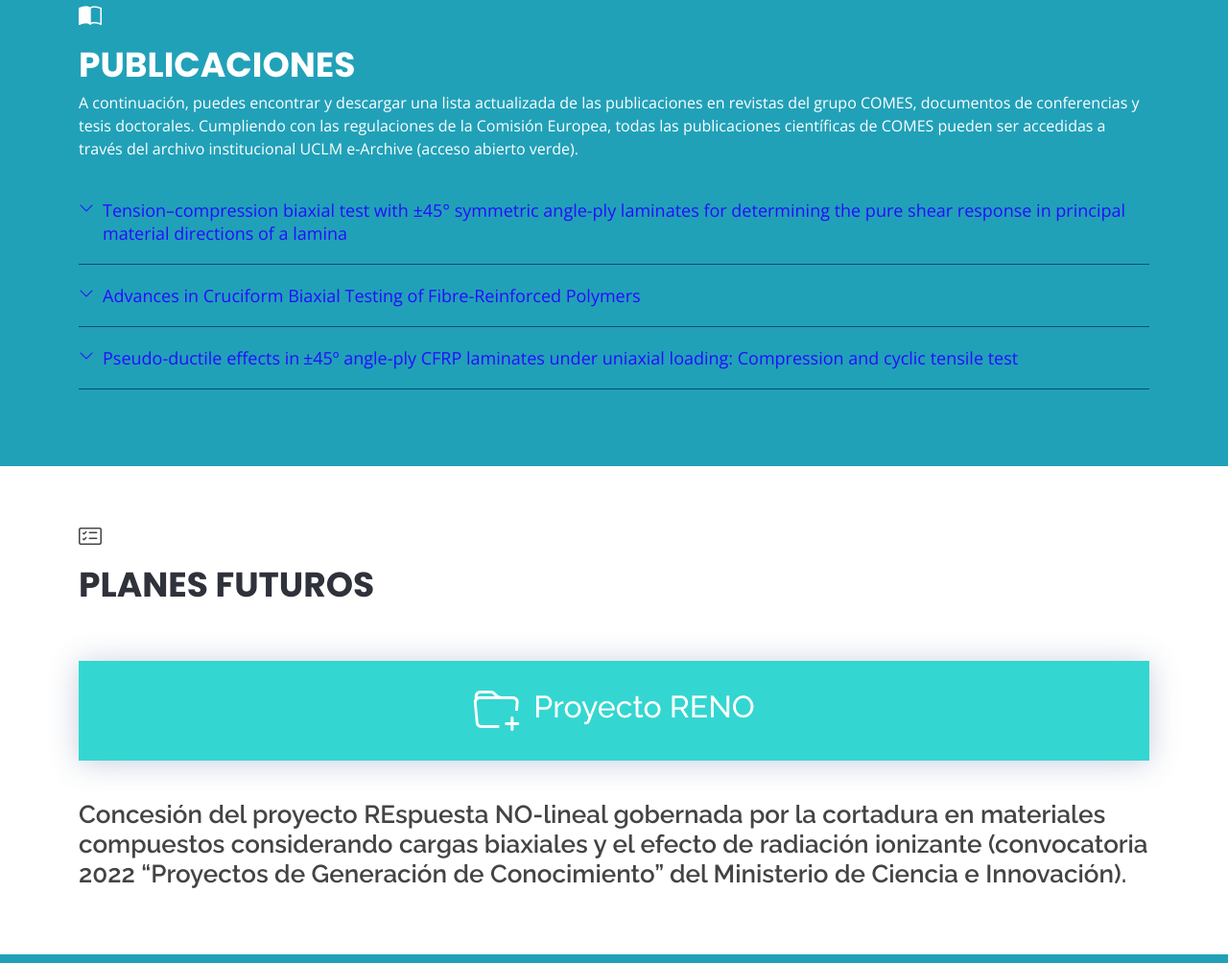
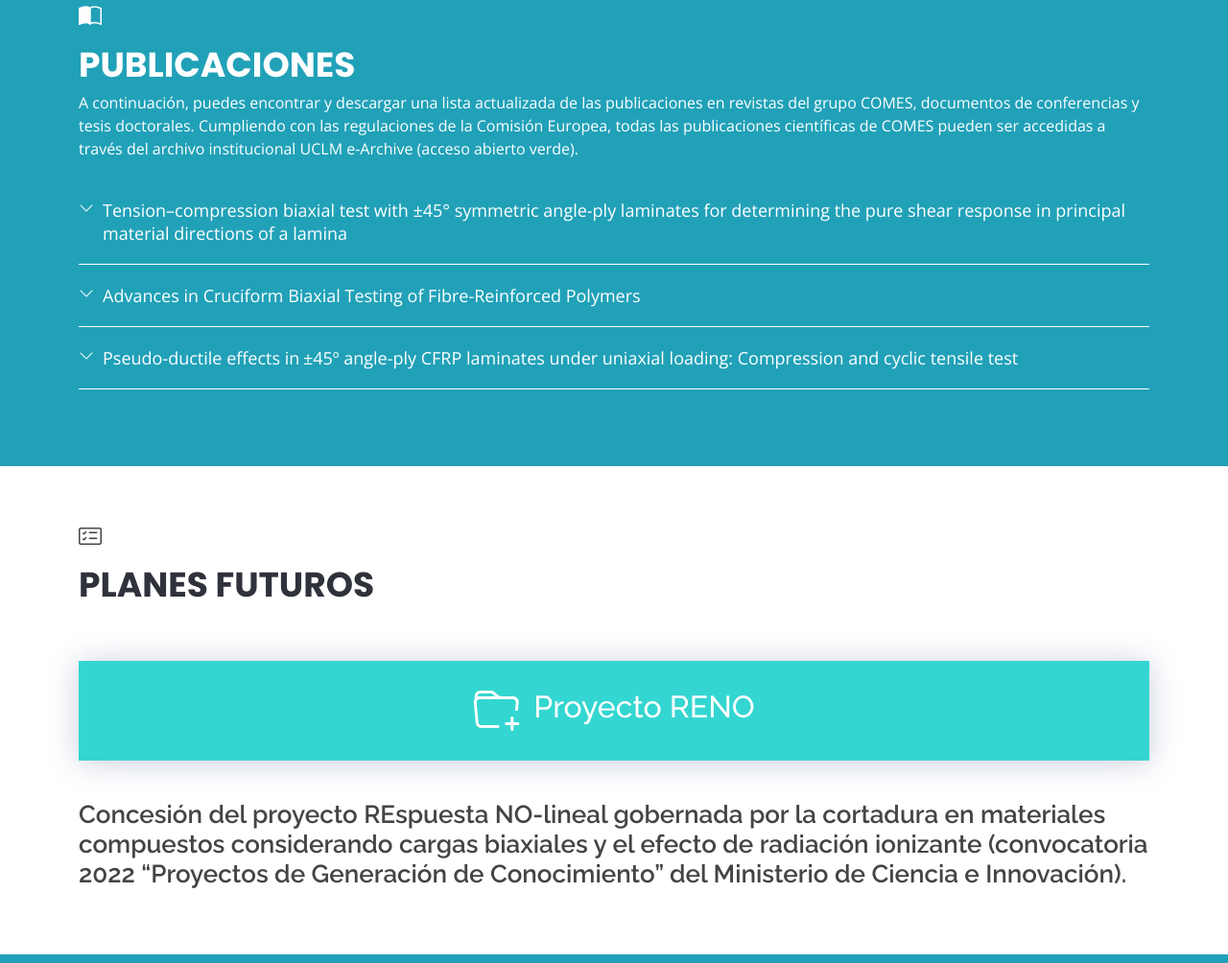
Before and after one commit to CarlosGGUCLM/CarlosGGUCLM.github.io, a plain HTML site: page docs/index.html in a window 1280 px wide. Shown: the part 2707-3711 px from the top of the page at 96% size. Drawn offline with nearby package versions, Linux system fonts and the light colour scheme; animation ran at ten frames a second.

Commit message:
Update style.css

```diff
--- a/docs/assets/css/style.css
+++ b/docs/assets/css/style.css
@@ -1044,7 +1044,7 @@ section {
 }
 
 .faq .faq-list li {
-    border-bottom: 1px solid #054d7a;
+    border-bottom: 1px solid #ffffff;
     margin-bottom: 20px;
     padding-bottom: 20px;
 }
@@ -1079,7 +1079,7 @@ section {
 }
 
 .faq .faq-list .collapsed {
-    color: #250cff;
+    color: #ffffff;
 }
 
 .faq .faq-list .collapsed:hover {
```
